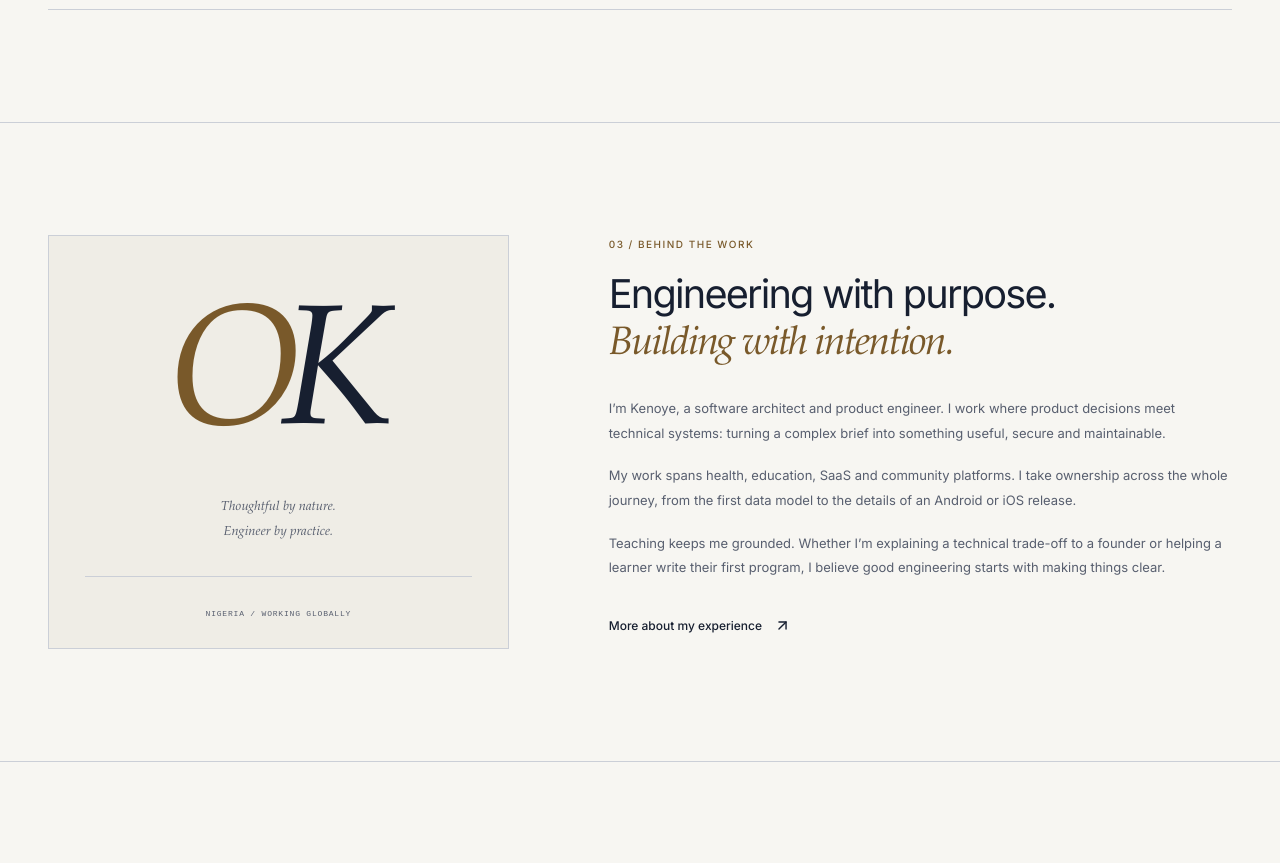
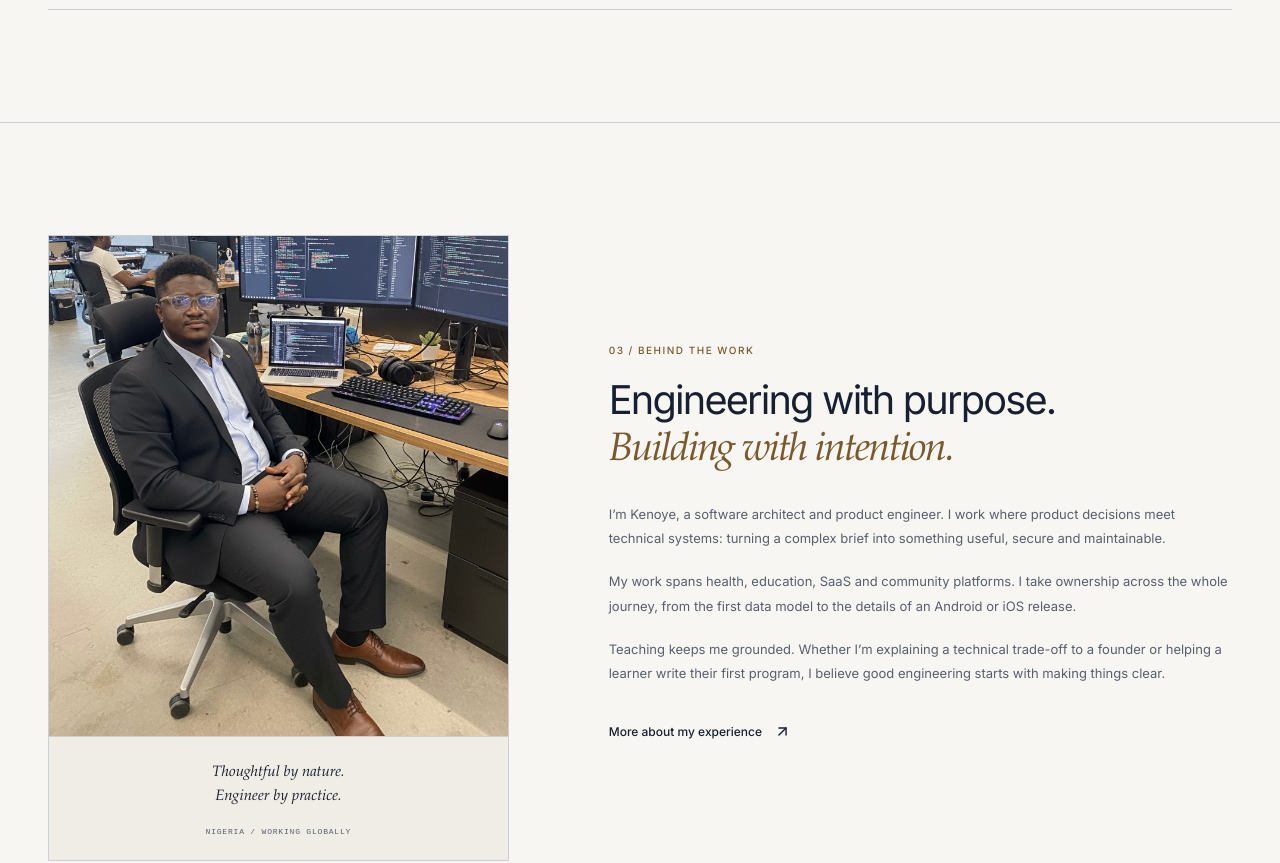
Before and after one commit to kenoyek/kenoye-portfolio, a React (Vite) app: page / in a window 1280 px wide. Shown: the part 5000-5863 px from the top of the page. Built offline with nearby package versions, Linux system fonts and the light colour scheme; the HTML template or start-up script is replaced by a standard one.

Commit message:
Display uploaded portrait in the About section

```diff
--- a/src/components/home/ProfessionalPositioning.tsx
+++ b/src/components/home/ProfessionalPositioning.tsx
@@ -1,16 +1,9 @@
 import { ArrowUpRight } from "lucide-react";
 import { siteConfig } from "@/content/site";
-
-const portraitAssets = import.meta.glob<string>("/src/assets/okagua-kenoye.{jpg,jpeg,png,webp}", {
-  eager: true,
-  query: "?url",
-  import: "default",
-});
-const portraitSrc = Object.values(portraitAssets)[0];
+import portraitSrc from "@/assets/profile.jpg";
 
 export const ProfessionalPositioning = () => (
   <section id="about" className="about-editorial premium-section">
-    {portraitSrc ? (
     <figure className="about-portrait">
       <img
         src={portraitSrc}
@@ -29,19 +22,6 @@ export const ProfessionalPositioning = () => (
         <small>NIGERIA / WORKING GLOBALLY</small>
       </figcaption>
     </figure>
-    ) : (
-      <div className="about-monogram" aria-hidden="true">
-        <span>
-          O<span>K</span>
-        </span>
-        <p>
-          Thoughtful by nature.
-          <br />
-          Engineer by practice.
-        </p>
-        <small>NIGERIA / WORKING GLOBALLY</small>
-      </div>
-    )}
     <div>
       <p className="eyebrow">03 / Behind the work</p>
       <h2>
```
Also changed, not shown: src/assets/README.md, src/assets/profile.jpg (renamed from src/assets/profile.png). Lines whose indentation alone changed are shown as unchanged.
